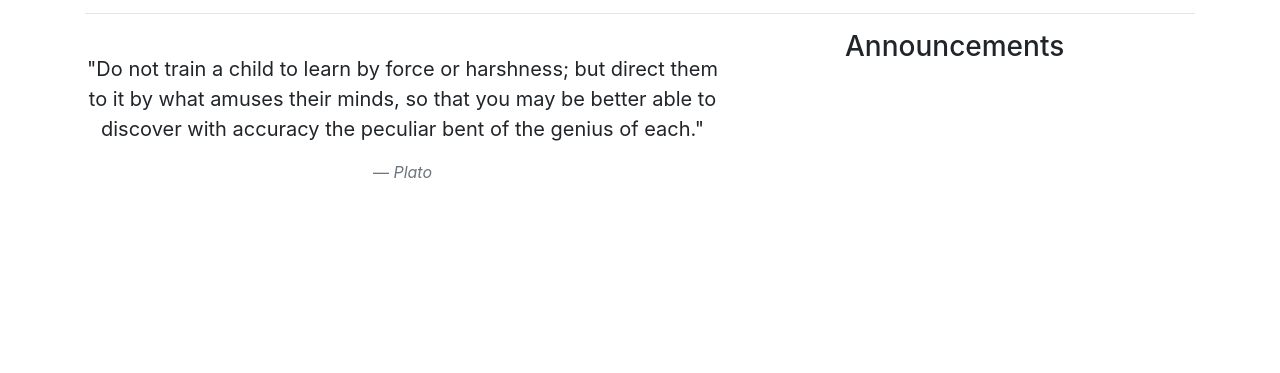
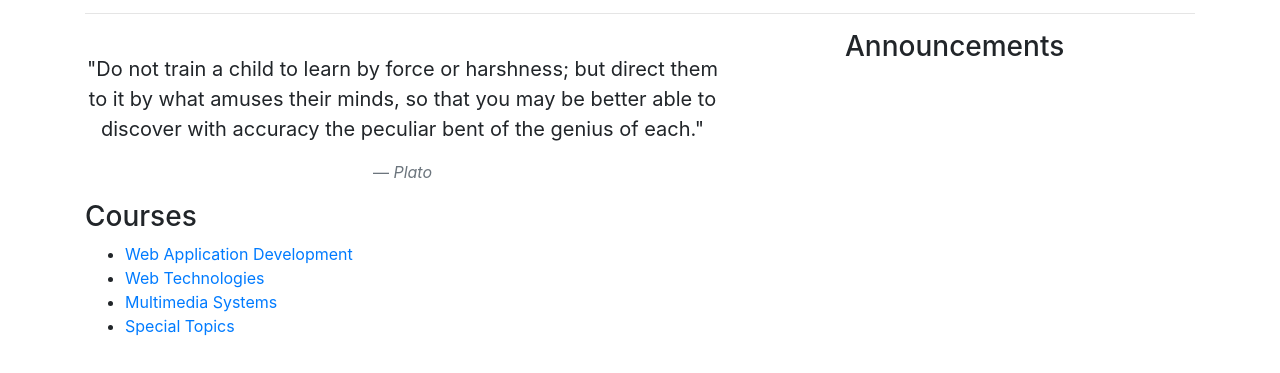
Before and after one commit to primusr/myportal, a website: page index.html in a window 1280 px wide. Shown: the part 193-566 px from the top of the page. Drawn offline with Linux system fonts and the light colour scheme; a script that the page names is missing.

Commit message:
update bootswatch ics3

```diff
--- a/index.html
+++ b/index.html
@@ -69,6 +69,15 @@
           <p>"Do not train a child to learn by force or harshness; but direct them to it by what amuses their minds, so that you may be better able to discover with accuracy the peculiar bent of the genius of each."</p>
         <footer class="blockquote-footer"><cite title="Source Title">Plato</cite></footer>
       </blockquote>
+
+      <h3>Courses</h3>
+        <ul>
+          <li><a href="ite3.html">Web Application Development</a></li>
+          <li><a href="ite15.html">Web Technologies</a></li>
+          <li><a href="mms.html">Multimedia Systems</a></li>
+          <li><a href="ics6.html">Special Topics</a></li>
+        </ul>
+
       </div>
 
       <div class="col-md-1"></div>
```
